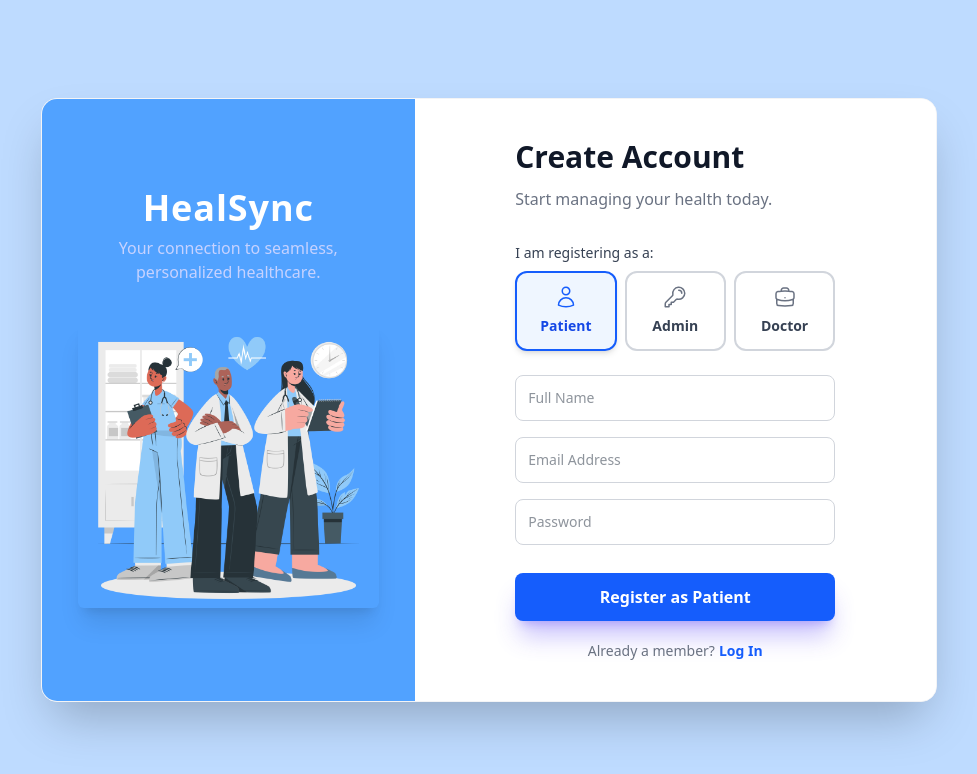
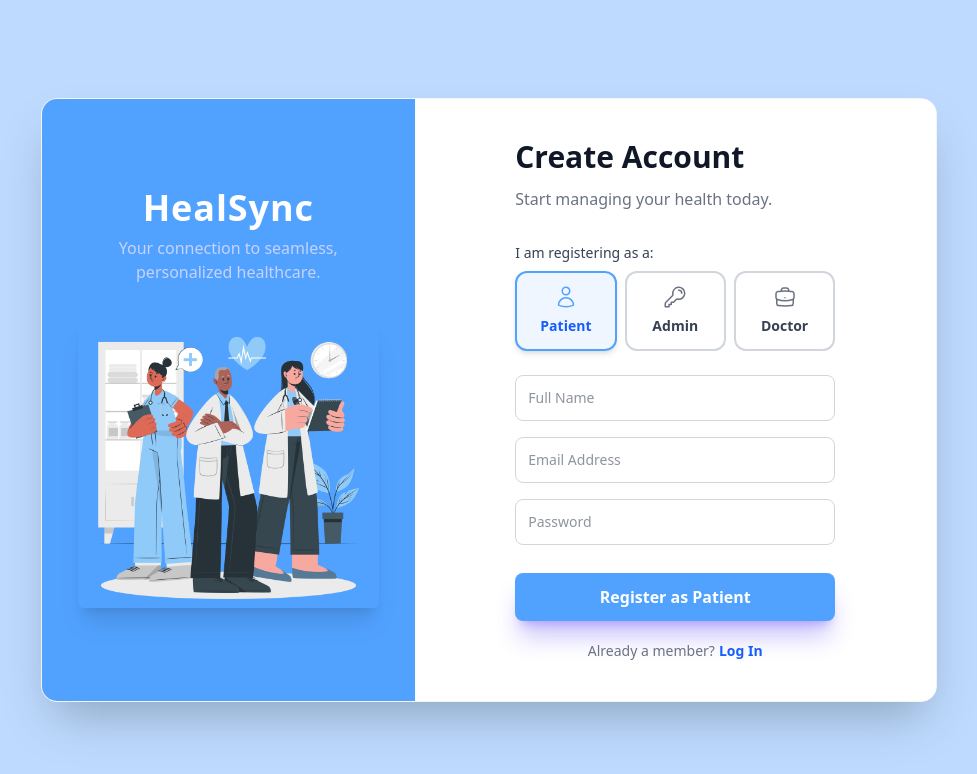
Before and after one commit to Ankurrr27/HealSync-AI-Full, a React (Vite) app in the folder HealSync/: page /signup in a window 1280 px wide. Shown: the top 774 px of the page, without its empty margins (151-1128 px from the left). Built offline with nearby package versions, Linux system fonts and the light colour scheme.

Commit message:
added colours

```diff
--- a/HealSync/src/pages/login.jsx
+++ b/HealSync/src/pages/login.jsx
@@ -79,7 +79,7 @@ const Login = () => {
               <input
                 type="email"
                 placeholder="Email"
-                className="p-3 rounded-lg border border-gray-300 focus:outline-none focus:ring-2 focus:ring-indigo-400 text-gray-800 text-sm sm:text-base"
+                className="p-3 rounded-lg border border-gray-300 focus:outline-none focus:ring-2 focus:ring-blue-400 text-gray-800 text-sm sm:text-base"
                 value={email}
                 onChange={(e) => setEmail(e.target.value)}
                 required
@@ -93,7 +93,7 @@ const Login = () => {
                 required
               />
 
-              <button className="bg-blue-600 text-white py-3 rounded-lg mt-3 hover:bg-blue-700 transition-all shadow-md text-sm sm:text-base">
+              <button className="bg-blue-400 text-white py-3 rounded-lg mt-3 hover:bg-blue-600 transition-all shadow-md text-sm sm:text-base">
                 Log In
               </button>
             </form>
@@ -114,7 +114,7 @@ const Login = () => {
               Don't have an account?{" "}
               <Link
                 to="/signup"
-                className="text-indigo-600 font-semibold hover:text-indigo-700"
+                className="text-blue-600 font-semibold hover:text-indigo-700"
               >
                 Sign Up
               </Link>
--- a/HealSync/src/pages/patientData.js
+++ b/HealSync/src/pages/patientData.js
@@ -1,7 +1,7 @@
 export const patientData = `
-Patient Name: Prachi Gupta
+Patient Name: Ankur Singh
 Age: 23
-Gender: Female
+Gender: male
 Blood Group: B+
 Allergies: None
 Past Records: Diagnosed with seasonal flu twice in 2024.
--- a/HealSync/src/pages/signup.jsx
+++ b/HealSync/src/pages/signup.jsx
@@ -92,18 +92,18 @@ const Signup = () => {
                   onClick={() => setRole("patient")}
                   className={`flex-1 p-3 text-center rounded-xl border-2 cursor-pointer transition-all duration-200 ${
                     role === "patient"
-                      ? "border-blue-600 bg-blue-50 shadow-md"
+                      ? "border-blue-400 bg-blue-50 shadow-md"
                       : "border-gray-300 hover:border-blue-400 bg-white"
                   }`}
                 >
                   <UserIcon
                     className={`w-6 h-6 mx-auto mb-1 ${
-                      role === "patient" ? "text-blue-600" : "text-gray-500"
+                      role === "patient" ? "text-blue-400" : "text-gray-500"
                     }`}
                   />
                   <span
                     className={`text-sm font-semibold ${
-                      role === "patient" ? "text-blue-700" : "text-gray-700"
+                      role === "patient" ? "text-blue-600" : "text-gray-700"
                     }`}
                   >
                     Patient
@@ -163,7 +163,7 @@ const Signup = () => {
               <input
                 type="text"
                 placeholder="Full Name"
-                className="p-3 rounded-lg border border-gray-300 text-sm focus:outline-none focus:ring-2 focus:ring-indigo-400 focus:border-indigo-500 transition-all duration-200 text-gray-800"
+                className="p-3 rounded-lg border border-gray-300 text-sm focus:outline-none focus:ring-2 focus:ring-indigo-400 focus:border-blue-500 transition-all duration-200 text-gray-800"
                 value={name}
                 onChange={(e) => setName(e.target.value)}
                 required
@@ -171,7 +171,7 @@ const Signup = () => {
               <input
                 type="email"
                 placeholder="Email Address"
-                className="p-3 rounded-lg border border-gray-300 text-sm focus:outline-none focus:ring-2 focus:ring-indigo-400 focus:border-indigo-500 transition-all duration-200 text-gray-800"
+                className="p-3 rounded-lg border border-gray-300 text-sm focus:outline-none focus:ring-2 focus:ring-indigo-400 focus:border-blue-500 transition-all duration-200 text-gray-800"
                 value={email}
                 onChange={(e) => setEmail(e.target.value)}
                 required
@@ -187,7 +187,7 @@ const Signup = () => {
 
               <button
                 type="submit"
-                className="bg-blue-600 text-white font-semibold text-base py-3 rounded-lg mt-3 hover:bg-indigo-700 active:scale-[.99] transition-all duration-200 shadow-xl shadow-indigo-600/30"
+                className="bg-blue-400 text-white font-semibold text-base py-3 rounded-lg mt-3 hover:bg-blue-600 active:scale-[.99] transition-all duration-200 shadow-xl shadow-indigo-600/30"
               >
                 Register as {role.charAt(0).toUpperCase() + role.slice(1)}
               </button>
```
